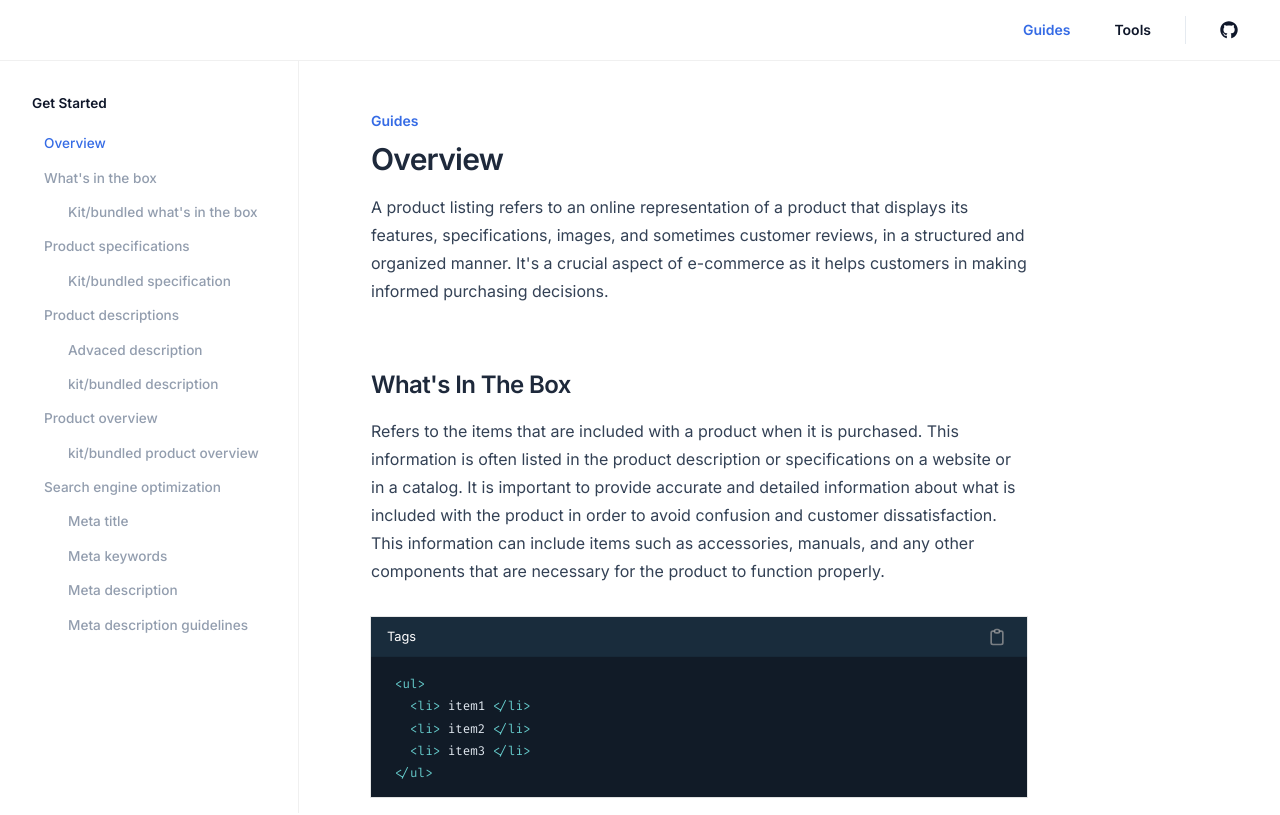
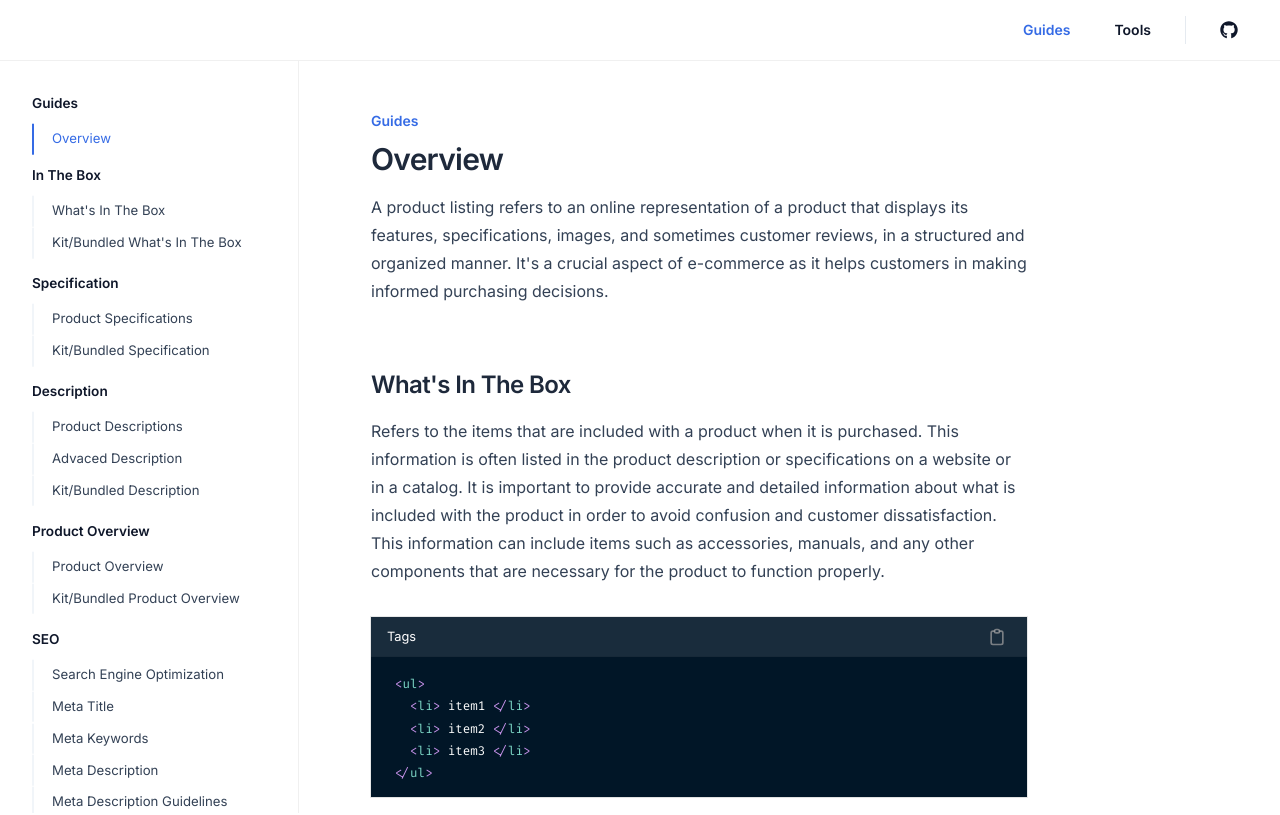
Before and after one commit to rogelcristobal/digiDirect-vite, a React (Vite) app: page /product-listing/documentation in a window 1280 px wide. Shown: the top 815 px of the page. Built offline with nearby package versions, Linux system fonts and the light colour scheme.

Commit message:
added some styles on sidebar

```diff
--- a/src/components/Codeblock.jsx
+++ b/src/components/Codeblock.jsx
@@ -1,6 +1,6 @@
 import React, { useState, useEffect } from "react";
 import { Prism as SyntaxHighlighter } from "react-syntax-highlighter";
-import { coldarkDark } from "react-syntax-highlighter/dist/esm/styles/prism";
+import { nightOwl } from "react-syntax-highlighter/dist/esm/styles/prism";
 import { TbClipboard, TbClipboardCheck } from "react-icons/tb";
 const Codeblock = ({ template }) => {
   const [view, toggleView] = useState(0);
@@ -92,7 +92,7 @@ const Codeblock = ({ template }) => {
       <SyntaxHighlighter
         {...(view === 0 ? { language: "html" } : { language: "css" })}
         wrapLongLines
-        style={coldarkDark}
+        style={nightOwl}
         customStyle={customStyle}
         codeTagProps={codeTagProps}
 
--- a/src/components/Section.jsx
+++ b/src/components/Section.jsx
@@ -94,7 +94,7 @@ const Section = ({
   return (
     <div
       ref={ref}
-      id={category}
+      id={title}
 
       className="flex-auto  box-border pb-0   scroll-mt-24  "
     >
@@ -106,7 +106,7 @@ const Section = ({
         </p>
       )}
       <h2
-        href={hash}
+        href={hash} //category
         className={`text-slate-800  capitalize tracking-tight font-[600] mb-4
         ${header ? "text-3xl" : child ? "text-lg" : "text-2xl"}`}
       >
--- a/src/components/Sidebar.jsx
+++ b/src/components/Sidebar.jsx
@@ -6,50 +6,59 @@ const Sidebar = () => {
 
   return (
     <div className="h-[calc(100vh-3rem)] sticky top-14    overflow-y-auto  box-border flex-auto justify-start items-start w-[25rem]  thin-right-divider ">
-      {/* <div className="h-fit box-border w-full pt-8  thin-box-divider  bg-white  z-30 mb-6 sticky top-0 flex items-center justify-center flex-col">
-          <input
-            type="text"
-            className="placeholder:text-xs  text-sm w-60 medium-box-divider  rounded py-2 px-2"
-            placeholder="Search"
-          />
-        <div className="h-8  w-full bg-gradient-to-b  from-white via-white/70 to-transparent "></div>
-      </div> */}
       {/*sidebar content */}
-      <nav className="relative h-full w-full px-[0rem] mt-8  box-border lg:px-8">
-
-        <p className=" text-[0.85rem]  text-left font-inter  font-[600] capitalize mb-4">
-          Get started
-        </p>
+      <nav className="relative h-full w-full px-[0rem] mt-8 mb-20  box-border lg:px-8 ">
         {/* items */}
         <div className="  h-full w-full text-left flex items-center flex-col justify-start  font-inter space-y-4">
-          <div className="w-full box-border space-y-1.5 flex flex-col ml-6 items-start justify-start">
-
+          <div className="w-full box-border  flex flex-col  pl-0 items-start justify-start">
+            {state.category && (
+              <p className=" text-[0.85rem]    text-left font-inter  font-semibold text-slate-900 capitalize mb-3">
+                {state.category}
+              </p>
+            )}
             <a
               href={`#${state.category}`}
-                className={`relative text-[0.85rem] font-medium py-1
+              className={`relative text-[0.825rem] font-[400] py-1  ml-5
 
                  w-full  cursor-pointer ${
-                  !state.viewState ? "text-slate-500/70" : " text-[#356be5]"
+                   !state.viewState ? "text-slate-900" : " text-[#356be5]"
                  }`}
             >
               {state.title}
+              <div
+                className={`h-[110%] w-[1.5px]   absolute top-1/2 -translate-y-1/2 -left-5 ${
+                  state.viewState ? "bg-[#356be5]" : "bg-slate-100"
+                }`}
+              ></div>
             </a>
-
+            {/* items */}
             {state.sections.map((item, id) => (
+              <>
+                {item.category && (
+                  <p className=" text-[0.85rem] mt-3 lg:mb-3  text-left font-inter  font-semibold text-slate-900 capitalize ">
+                    {item.category}
+                  </p>
+                )}
                 <a
                   key={id}
-                href={`#${item.category}`}
-                className={`relative text-[0.85rem]  font-[500] py-1 ${
-                  item.child && "ml-6"
+                  href={`#${item.title}`}
+                  className={`relative text-[0.825rem] capitalize ml-5 font-[400] py-1  mb-1 font-inter ${
+                    item.child && "ml-0"
                   }  w-full  cursor-pointer ${
-                  !item.viewState ? "text-slate-500/70" : " text-[#356be5]"
+                    !item.viewState ? "text-slate-700" : " text-[#356be5] "
                   }`}
                 >
                   {item.title}
+
+                  <div
+                    className={`h-[110%] w-[1.5px]   absolute top-1/2 -translate-y-1/2 -left-5 ${
+                      item.viewState ? "bg-[#356be5]" : "bg-slate-100"
+                    }`}
+                  ></div>
                 </a>
+              </>
             ))}
           </div>
-
         </div>
 
         {/* {[{title:'Product listing helper',pathname:'listing-helper',icon:<FiBox />}].map((item,id)=>(
--- a/src/context/DocsContext.jsx
+++ b/src/context/DocsContext.jsx
@@ -49,7 +49,6 @@ export const DocsProvider = ({ children }) => {
       },
       {
         viewState: false,
-        category: "in the box/kit",
         title: "Kit/bundled what's in the box",
         child: true,
         detail: (
@@ -87,7 +86,7 @@ export const DocsProvider = ({ children }) => {
       },
       {
         viewState: false,
-        category: "Specification/kit",
+
         title: "Kit/bundled specification",
         child: true,
         detail: (
@@ -135,7 +134,7 @@ export const DocsProvider = ({ children }) => {
       },
       {
         viewState: false,
-        category: "description/advanced",
+
         title: "Advaced description",
         child: true,
         detail: (
@@ -149,7 +148,7 @@ export const DocsProvider = ({ children }) => {
       },
       {
         viewState: false,
-        category: "description/kit",
+
         title: "kit/bundled description",
         child: true,
         detail: (
@@ -182,7 +181,7 @@ export const DocsProvider = ({ children }) => {
       },
       {
         viewState: false,
-        category: "product overview/kit",
+
         title: "kit/bundled product overview",
         child: true,
         detail: (
@@ -210,7 +209,7 @@ export const DocsProvider = ({ children }) => {
       },
       {
         viewState: false,
-        category: "SEO/meta title",
+
         title: "Meta title",
         child: true,
         detail: (
@@ -233,7 +232,7 @@ export const DocsProvider = ({ children }) => {
       },
       {
         viewState: false,
-        category: "SEO/meta keywords",
+
         title: "Meta keywords",
         child: true,
         detail: (
@@ -255,7 +254,7 @@ export const DocsProvider = ({ children }) => {
       },
       {
         viewState: false,
-        category: "SEO/meta description",
+
         title: "Meta description",
         child: true,
         detail: (
@@ -271,7 +270,7 @@ export const DocsProvider = ({ children }) => {
       },
       {
         viewState: false,
-        category: "SEO/meta description guidelines",
+
         title: "Meta description guidelines",
         child: true,
         detail: (
```
Lines whose indentation alone changed are shown as unchanged.
